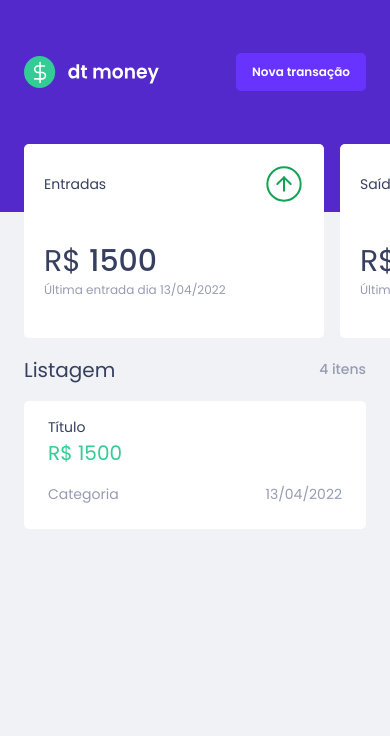
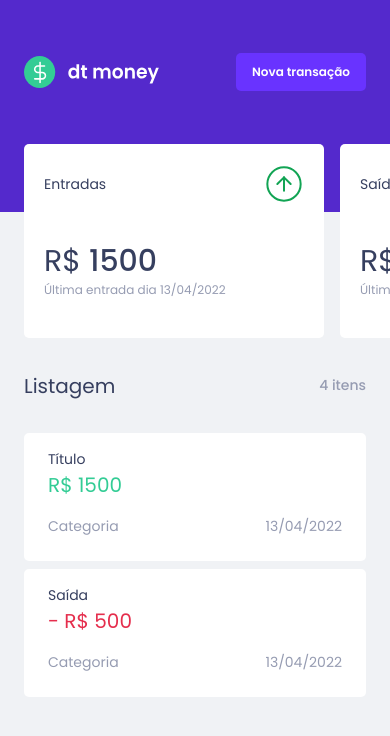
Before and after one commit to EstherMarie/dtmoney, a Next.js app: page / in a window 390 px wide. Shown: the top 736 px of the page. Built offline with nearby package versions, Linux system fonts and the light colour scheme.

Commit message:
adiciona responsivo da seção Listagem

```diff
--- a/src/components/Listagem/ListItem/ListItem.ts
+++ b/src/components/Listagem/ListItem/ListItem.ts
@@ -1,6 +1,6 @@
 import styled from "styled-components";
 
-export const StyledListItem = styled.div`
+export const StyledListItem = styled.li`
   height: 128px;
   background-color: var(--white);
   border-radius: 5px;
@@ -16,7 +16,6 @@ export const StyledListItem = styled.div`
 
   .card-body {
     height: 60%;
-    gap: 20px;
 
     .title {
       font-family: Poppins;
@@ -26,12 +25,20 @@ export const StyledListItem = styled.div`
       color: var(--title);
     }
 
-    .price {
+    .price-income {
       font-family: Poppins;
       font-size: 20px;
       font-weight: 400;
       line-height: 30px;
       color: var(--green);
+    }
+
+    .price-outcome {
+      font-family: Poppins;
+      font-size: 20px;
+      font-weight: 400;
+      line-height: 30px;
+      color: var(--red);
     }
   }
 
@@ -49,4 +56,35 @@ export const StyledListItem = styled.div`
       color: var(--text);
     }
   }
+
+  @media (min-width: 700px) {
+    height: 64px;
+    padding: 20px 32px;
+
+    flex-direction: row;
+    align-items: center;
+
+    .card-body {
+      width: 70%;
+
+      display: flex;
+      flex-direction: row;
+      justify-content: space-between;
+      align-items: center;
+
+      &>div {
+        width: 35%;
+      }
+
+      .price-income, .price-outcome {
+        font-size: 16px;
+        text-align: left;
+      }
+    }
+
+    .card-footer {
+      width: 33%;
+      justify-content: space-between;
+    }
+  }
 `;
--- a/src/components/Listagem/ListItem/index.tsx
+++ b/src/components/Listagem/ListItem/index.tsx
@@ -1,18 +1,31 @@
 import { StyledListItem } from "./ListItem";
 
 interface ListItemProps {
+  tipo: "income" | "outcome";
   titulo: string;
   preco: number;
   categoria: string;
   data: string;
 }
 
-export function ListItem({ titulo, preco, categoria, data }: ListItemProps) {
+export function ListItem({
+  tipo,
+  titulo,
+  preco,
+  categoria,
+  data,
+}: ListItemProps) {
   return (
     <StyledListItem>
       <div className="card-body">
         <p className="title">{titulo}</p>
-        <p className="price">R$ {preco}</p>
+        <div>
+          {tipo == "income" ? (
+            <p className="price-income">R$ {preco}</p>
+          ) : (
+            <p className="price-outcome">- R$ {preco}</p>
+          )}
+        </div>
       </div>
 
       <div className="card-footer">
--- a/src/components/Listagem/Listagem.ts
+++ b/src/components/Listagem/Listagem.ts
@@ -3,7 +3,7 @@ import styled from "styled-components";
 export const StyledListagem = styled.section`
   width: 100%;
   position: relative;
-  top: -100px;
+  top: -84px;
 
   h2 {
     color: var(--title);
@@ -24,4 +24,75 @@ export const StyledListagem = styled.section`
       line-height: 21px;
     }
   }
+
+  .desktop-title-section {
+    display: none;
+  }
+
+  .list-section {
+    padding-left: 0;
+
+    display: flex;
+    flex-direction: column;
+    gap: 8px;
+  }
+
+  @media (min-width: 700px) {
+    .title-section {
+      clip: rect(0 0 0 0);
+      clip-path: inset(50%);
+      height: 1px;
+      overflow: hidden;
+      position: absolute;
+      white-space: nowrap;
+      width: 1px;
+
+    p {
+      display: none;
+    }
+  }
+
+    .desktop-title-section {
+      width: 100%;
+      padding: 0 32px;
+
+      display: flex;
+      flex-direction: row;
+
+      color: var(--text);
+      font-family: var(--font-title);
+      font-size: 16px;
+      font-weight: 400;
+      line-height: 24px;
+
+      h3 {
+        margin-bottom: 4px;
+        font-weight: 400;
+      }
+
+      .title-first-section {
+        width: 70%;
+
+        display: flex;
+        flex-direction: row;
+        justify-content: space-between;
+        align-items: center;
+
+        &>div {
+          width: 35%;
+        }
+      }
+
+      .title-last-section {
+        width: 33%;
+
+        display: flex;
+        justify-content: space-between;
+
+        &>div {
+          width: 77px;
+        }
+      }
+    }
+  }
 `;
--- a/src/components/Listagem/index.tsx
+++ b/src/components/Listagem/index.tsx
@@ -10,14 +10,36 @@ export function Listagem() {
           <h2>Listagem</h2>
           <p>4 itens</p>
         </div>
-        <div className="list-section">
+        <div className="desktop-title-section">
+          <div className="title-first-section">
+            <h3>Título</h3>
+            <div>
+              <h3>Preço</h3>
+            </div>
+          </div>
+          <div className="title-last-section">
+            <h3>Categoria</h3>
+            <div>
+              <h3>Data</h3>
+            </div>
+          </div>
+        </div>
+        <ul className="list-section">
           <ListItem
+            tipo="income"
             titulo="Título"
             preco={1500}
             categoria="Categoria"
             data="13/04/2022"
           />
-        </div>
+          <ListItem
+            tipo="outcome"
+            titulo="Saída"
+            preco={500}
+            categoria="Categoria"
+            data="13/04/2022"
+          />
+        </ul>
       </StyledListagem>
     </Container>
   );
```
